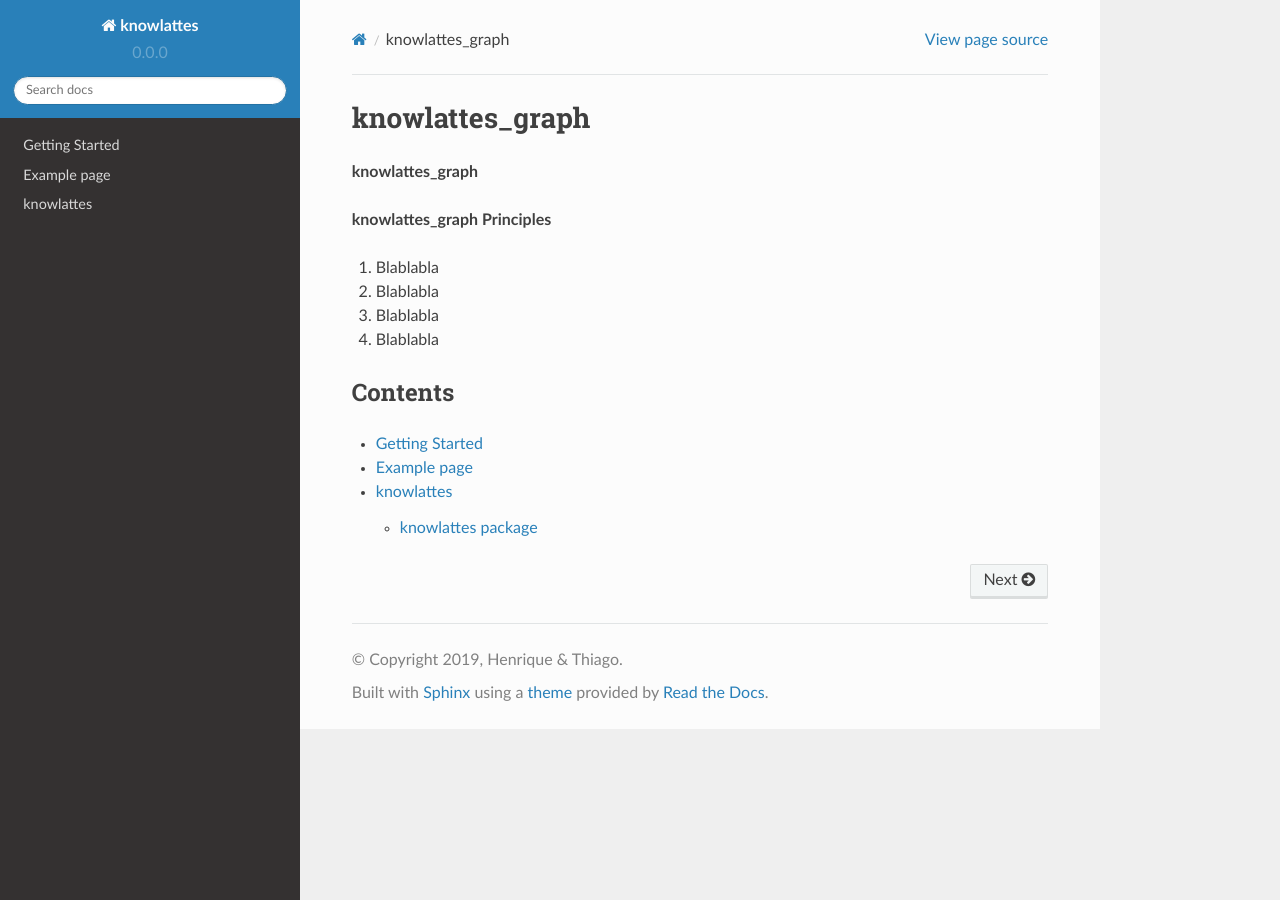
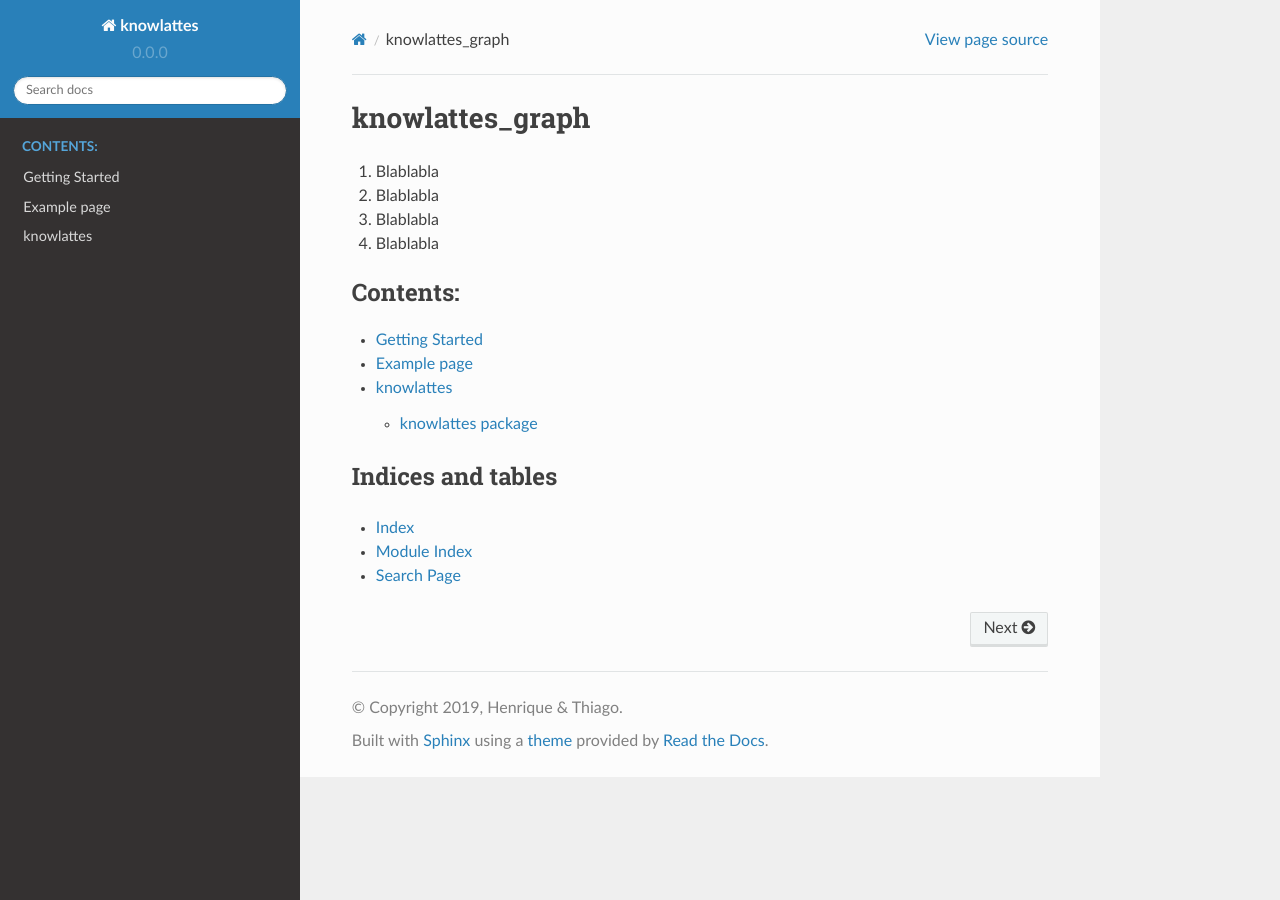
Before and after one commit to knowlattesgraph/knowlattes, a Sphinx documentation site: the page built from docs/source/index.rst, in a window 1280 px wide. Built offline with Sphinx 7.4.7 and the Read the Docs theme 2.0.0, drawn with Linux system fonts in a browser that asks for light colours.

Commit message:
updating docs

```diff
--- a/docs/source/conf.py
+++ b/docs/source/conf.py
@@ -43,6 +43,7 @@ extensions = [
     "sphinx.ext.viewcode",
     "sphinx.ext.mathjax",
     "nbsphinx",
+    'sphinx.ext.coverage',
 ]
 
 # Add any paths that contain templates here, relative to this directory.
--- a/docs/source/index.rst
+++ b/docs/source/index.rst
@@ -1,22 +1,23 @@
 =================
 knowlattes_graph
 =================
-
-**knowlattes_graph**
-
-**knowlattes_graph Principles**
 
 #. Blablabla
 #. Blablabla
 #. Blablabla
 #. Blablabla
 
-Contents
-========
-
 .. toctree::
    :maxdepth: 2
+   :caption: Contents:
 
    getting_started
    example
    api/modules
+
+
+Indices and tables
+==================
+* :ref:`genindex`
+* :ref:`modindex`
+* :ref:`search`
```
